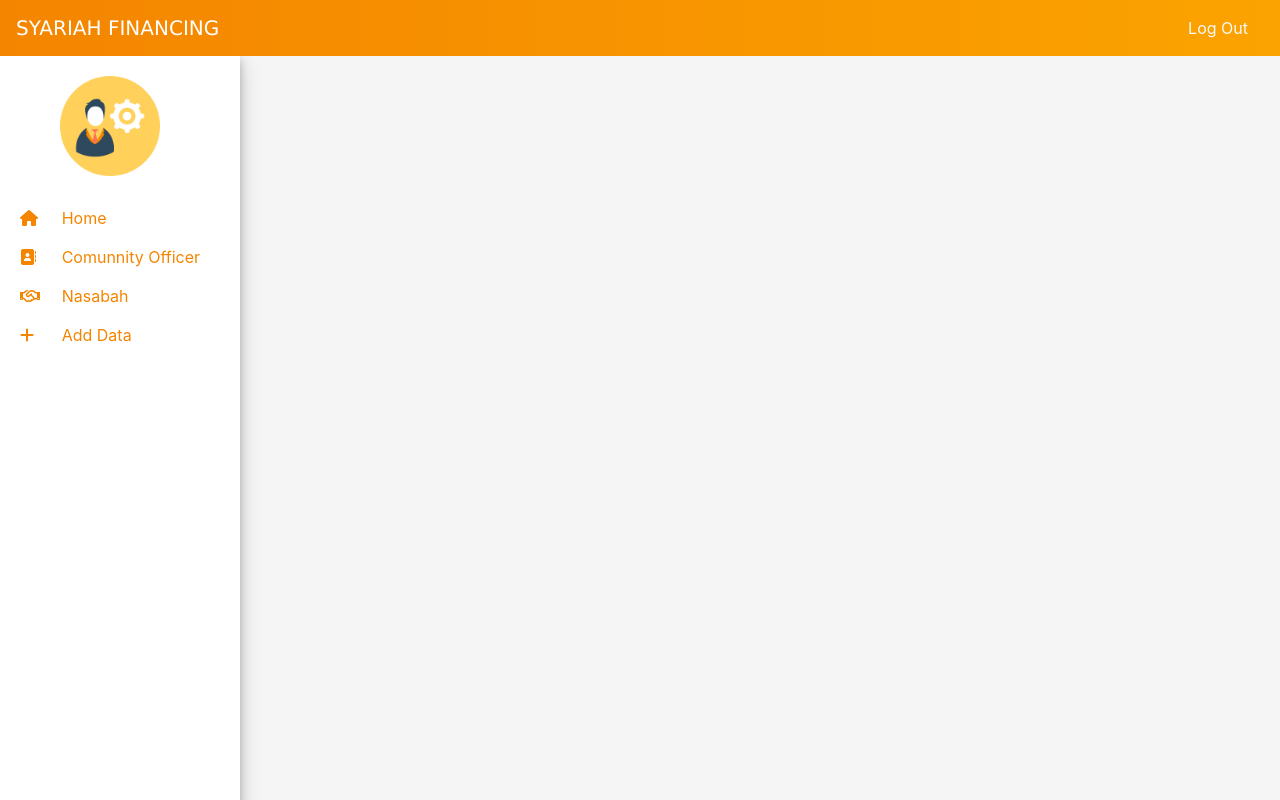
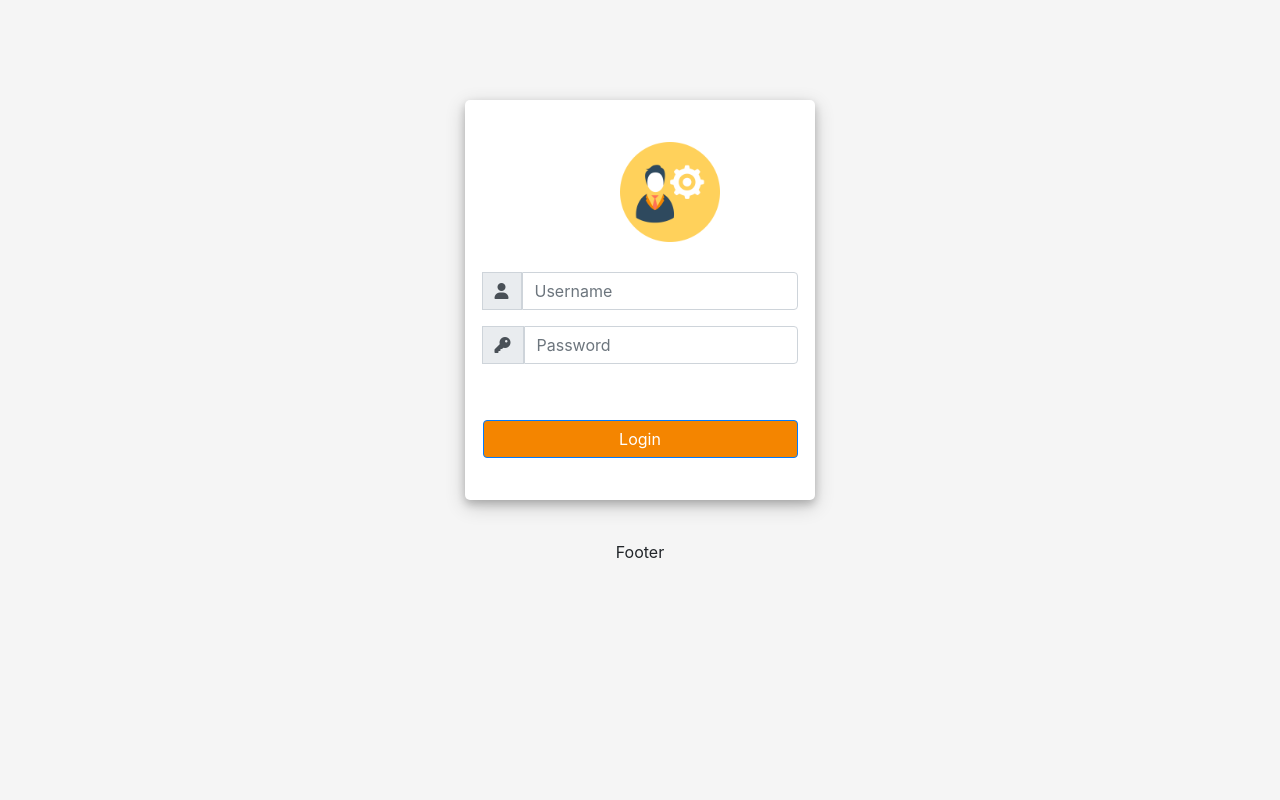
Before and after one commit to andhikaag/final-project-reactjs-admin, a React (Create React App) app: page /login in a window 1280 px wide. Shown: the top 800 px of the page. Built offline with nearby package versions, Linux system fonts and the light colour scheme.

Commit message:
menambah route ke login

```diff
--- a/src/App.js
+++ b/src/App.js
@@ -1,4 +1,4 @@
-import React from 'react';
+import React, { Component } from 'react';
 import Header from './components/template/header'
 import Footer from './components/template/footer'
 import 'bootstrap/dist/css/bootstrap.min.css'
@@ -6,15 +6,26 @@ import { BrowserRouter as Router, Route } from 'react-router-dom'
 import Login from '../src/components/pages/login'
 import './Web.css'
 
-function App() {
+export default class App extends Component {
+  constructor(props) {
+    super(props)
+    this.state = {
+      url: window.location.pathname
+    }
+  }
+
+  render() {
     return (
       <div>
         <Router>
+          {this.state.url === "/login" ?
+            <Route path="/login" component={Login} />
+            :
             <Header />
+          }
           <Footer />
         </Router>
       </div>
-  );
+    )
   }
-
-export default App;
+}
--- a/src/components/pages/login/index.js
+++ b/src/components/pages/login/index.js
@@ -2,7 +2,6 @@ import React, { Component } from 'react'
 import { Form, Button, Container } from 'react-bootstrap'
 import AdminLogo from '../../images/admin.png'
 import '../../../App.css';
-import { BrowserRouter as Router, Route } from 'react-router-dom';
 
 export default class Login extends Component {
   constructor(props) {
@@ -24,8 +23,6 @@ export default class Login extends Component {
 
   render() {
     return (
-      <Router>
-        <Route path="/login">
       <Container>
         <div className="d-flex justify-content-center h-100">
           <div className="user_card">
@@ -56,8 +53,6 @@ export default class Login extends Component {
           </div>
         </div>
       </Container>
-        </Route>
-      </Router>
     )
   }
 }
--- a/src/components/template/header/index.js
+++ b/src/components/template/header/index.js
@@ -13,11 +13,9 @@ import {
   Col,
 } from 'react-bootstrap'
 import AdminLogo from '../../images/admin.png'
-import Logo from '../../images/logo.png'
 import Home from '../../pages/home'
 import Employee from '../../pages/employee'
 import AddEmployee from '../../pages/form/addEmployee'
-import Login from '../../pages/login'
 
 export default class index extends Component {
 
@@ -31,7 +29,7 @@ export default class index extends Component {
             </Navbar.Brand>
             <Navbar.Toggle />
             <Navbar.Collapse className="justify-content-end">
-              <Nav.Link className="text-light">Log Out</Nav.Link>
+              <Nav.Link className="text-light" href="/login">Log Out</Nav.Link>
             </Navbar.Collapse>
           </Navbar>
           <div className="d-flex" id="wrapper">
--- a/src/index.js
+++ b/src/index.js
@@ -5,8 +5,10 @@ import App from './App';
 import * as serviceWorker from './serviceWorker';
 import { createStore } from 'redux';
 import { Provider } from 'react-redux';
+import { BrowserRouter as Router, Route } from 'react-router-dom'
 
 ReactDOM.render(<App />, document.getElementById('root'));
+
 
 // If you want your app to work offline and load faster, you can change
 // unregister() to register() below. Note this comes with some pitfalls.
```
Lines whose indentation alone changed are shown as unchanged.
